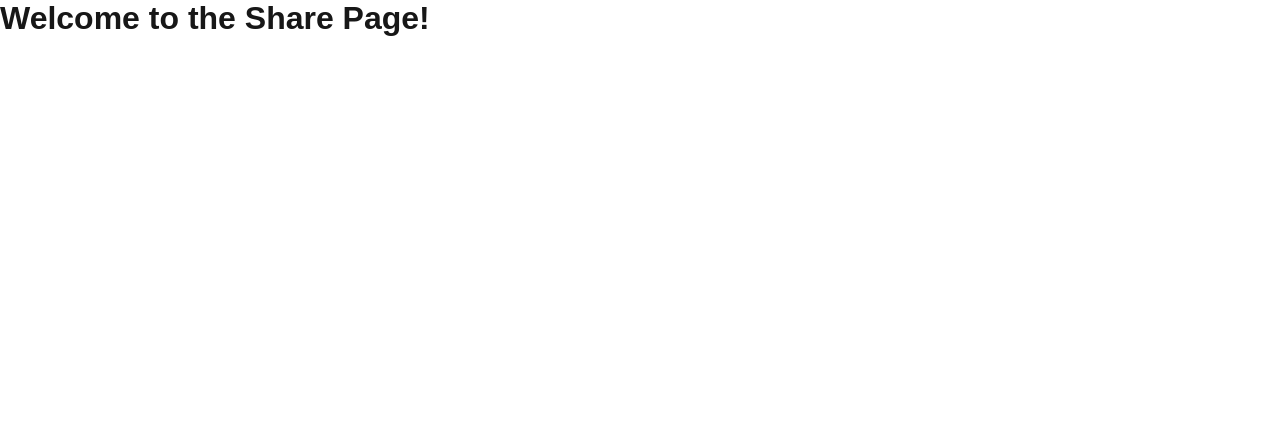
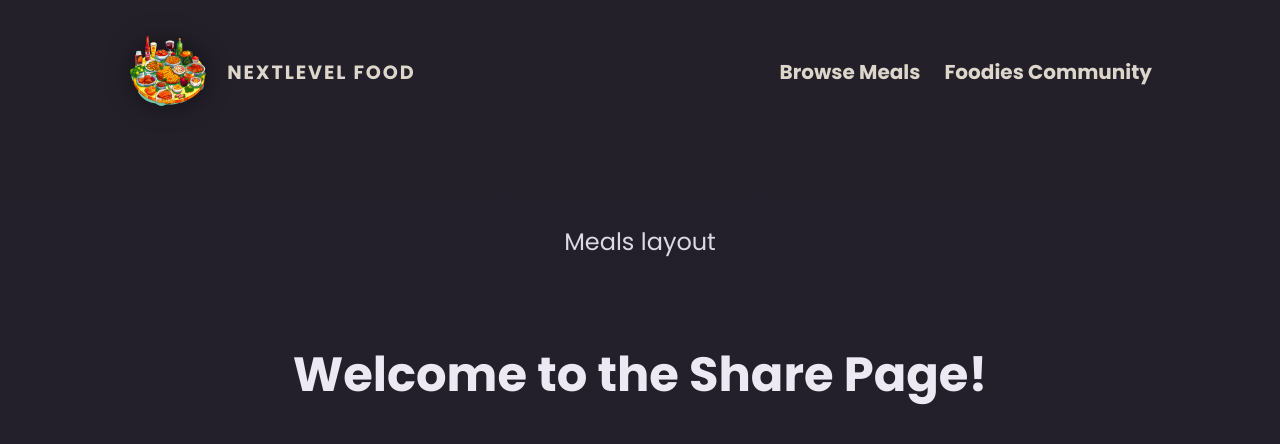
Before and after one commit to Viktoria-Iudina/nextjs_course, a Next.js app: page /meals/share in a window 1280 px wide. Shown: the top 444 px of the page. Built offline with nearby package versions, Linux system fonts and the light colour scheme.

Commit message:
added standard app layout files and global styles

```diff
--- a/app/globals.css
+++ b/app/globals.css
@@ -1,49 +1,53 @@
-:root {
-  --background: #ffffff;
-  --foreground: #171717;
-}
+@import url('https://fonts.googleapis.com/css2?family=Poppins:wght@400;700&display=swap');
 
-@media (prefers-color-scheme: dark) {
-  :root {
-    --background: #0a0a0a;
-    --foreground: #ededed;
-  }
+* {
+  box-sizing: border-box;
 }
 
 html {
+  font-family: 'Poppins', sans-serif;
   height: 100%;
 }
 
-html,
 body {
-  max-width: 100vw;
-  overflow-x: hidden;
+  height: 100%;
+  margin: 0;
+  background: linear-gradient(180deg, #232029, #231e2d);
+  color: #ddd8e4;
 }
 
-body {
-  min-height: 100%;
-  display: flex;
-  flex-direction: column;
-  color: var(--foreground);
-  background: var(--background);
-  font-family: Arial, Helvetica, sans-serif;
-  -webkit-font-smoothing: antialiased;
-  -moz-osx-font-smoothing: grayscale;
+main {
+  text-align: center;
+  margin: 5rem auto;
 }
 
-* {
-  box-sizing: border-box;
-  padding: 0;
-  margin: 0;
+main img {
+  width: 8rem;
+  height: 8rem;
+  object-fit: cover;
+  filter: drop-shadow(0 0 4px #f6c363);
 }
 
-a {
-  color: inherit;
-  text-decoration: none;
+h1 {
+  font-size: 3rem;
+  margin: 3rem auto;
+  color: #ede9f3;
+  font-family: 'Poppins', sans-serif;
 }
 
-@media (prefers-color-scheme: dark) {
-  html {
-    color-scheme: dark;
-  }
+p {
+  font-size: 1.5rem;
 }
+
+p a {
+  color: #f4c33d;
+  text-decoration: none;
+  padding-bottom: 0.05rem;
+  border-bottom: 2px solid #f4c33d;
+}
+
+p a:hover,
+p a:active {
+  color: #bd3df4;
+  border-color: #bd3df4;
+}
--- a/app/layout.js
+++ b/app/layout.js
@@ -1,3 +1,4 @@
+import MainHeader from '@/components/main-header/main-header';
 import './globals.css'
 
 export const metadata = {
@@ -8,7 +9,10 @@ export const metadata = {
 export default function RootLayout({ children }) {
   return (
     <html lang="en">
-      <body>{children}</body>
+      <body>
+        <MainHeader />
+        {children}
+      </body>
     </html>
   );
 }
--- a/app/meals/[mealSlug]/page.js
+++ b/app/meals/[mealSlug]/page.js
@@ -1,8 +1,8 @@
-export default function MealDetailPage({ params }) {
+export default function MealsLayout({ children }) {
   return (
     <main>
-      <h1>Meal Detail Page</h1>
-      <p>Meal Slug: {params.mealSlug}</p>
+      <h1>Meal Layout</h1>
+      {children}
     </main>
   );
 }
--- /dev/null
+++ b/app/meals/layout.js
@@ -0,0 +1,8 @@
+export default function MealsLayout({ children }) {
+    return (
+      <main>
+        <p>Meals layout</p>
+        {children}
+      </main>
+    )
+}
--- a/app/meals/share/page.js
+++ b/app/meals/share/page.js
@@ -1,7 +1,8 @@
-export default function Share() {
+export default function Share({children}) {
   return (
     <main>
       <h1>Welcome to the Share Page!</h1>
+      {children}
     </main>
   );
 }
--- a/app/page.js
+++ b/app/page.js
@@ -4,9 +4,6 @@ export default function Home() {
   return (
     <main>
       <h1>Welcome to this NextJS Course!</h1>
-      <p><Link href="/meals">View Meals</Link></p>
-      <p><Link href="/meals/share">View Meals Share</Link></p>
-      <p><Link href="/community">Join the Community</Link></p>
     </main>
   );
 }
```
